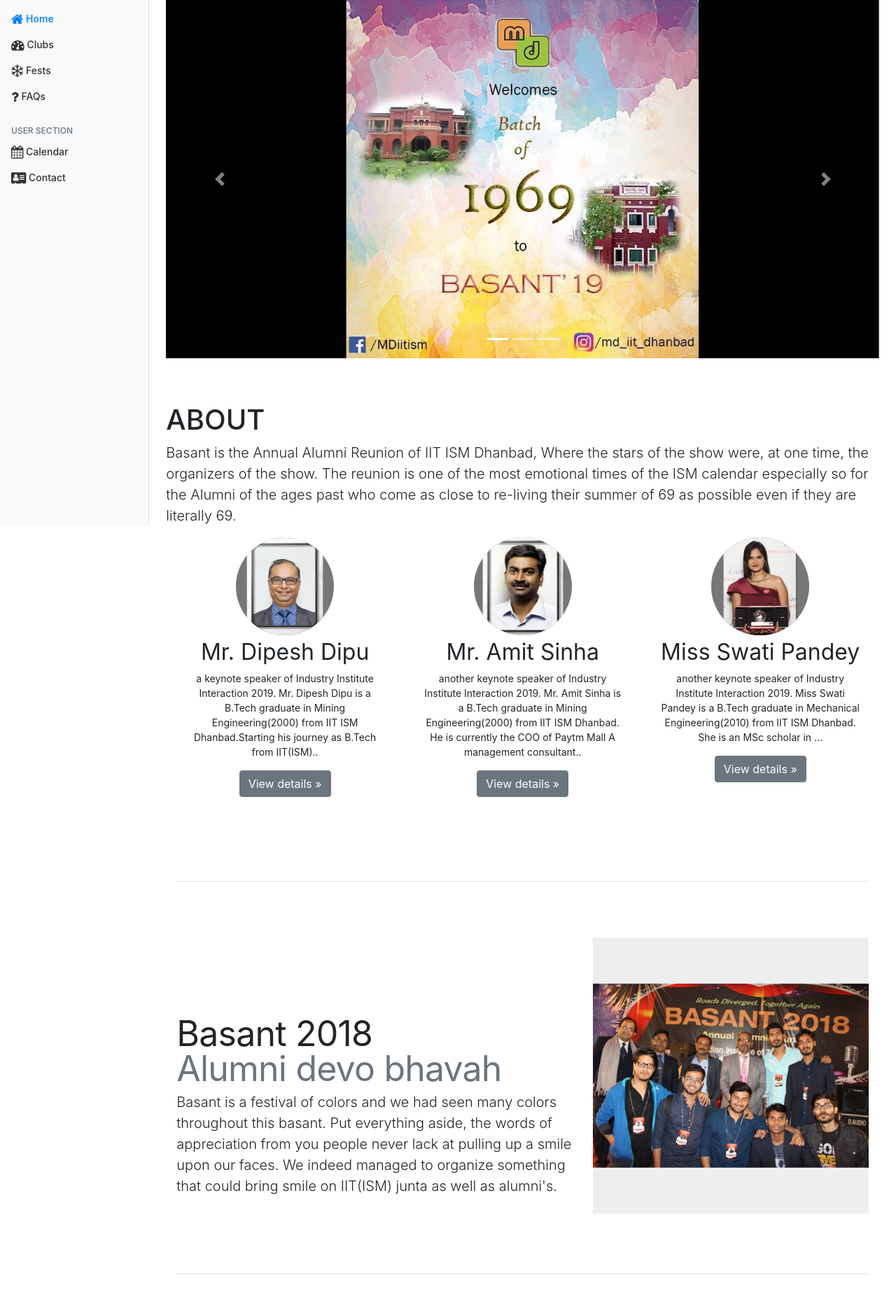
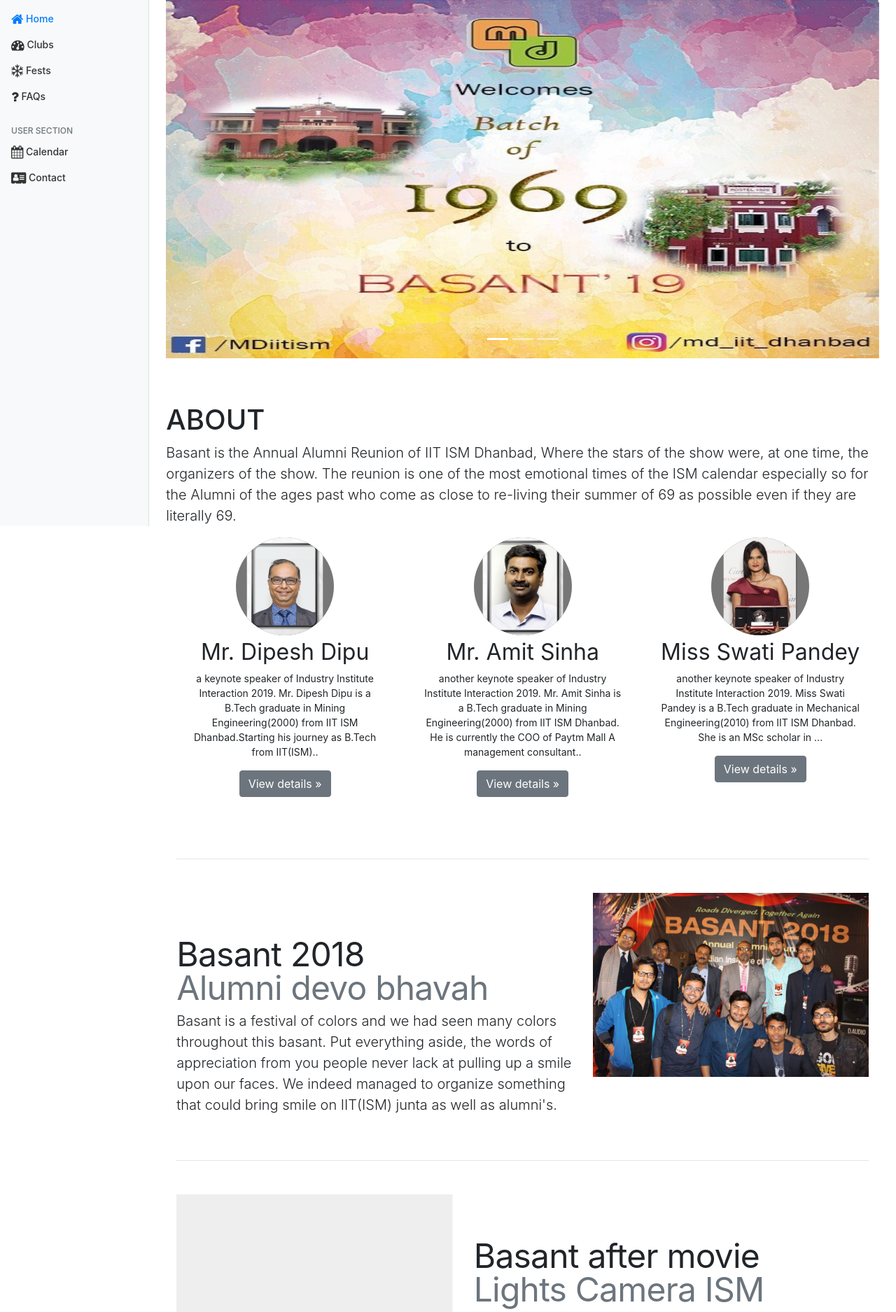
Before and after one commit to souravpd/ismClubs, a PHP site: page /fests/basant.html in a window 1280 px wide. Shown: the part 48-1923 px from the top of the page at 70% size. Run offline with PHP 8.4, Linux system fonts and the light colour scheme; grey boxes are pictures that could not be loaded.

Commit message:
Reduced gap between events in fests pages

```diff
--- a/fests/basant.html
+++ b/fests/basant.html
@@ -116,9 +116,8 @@
                             </ol>
                             <div class="carousel-inner">
                               <div class="carousel-item active">
-                                <svg class="bd-placeholder-img" width="100%" height="100%" xmlns="http://www.w3.org/2000/svg" preserveAspectRatio="xMidYMid slice" focusable="false" role="img"><rect width="100%" height="100%" fill="black"/>
-                                  <image href="basant_img/guest2.jpg" height="100%" width="100%"/>
-                                </svg>
+                                <img src="basant_img/guest2.jpg" class="bd-placeholder-img bd-placeholder-img-lg featurette-image img-fluid mx-auto" width="500" height="500" xmlns="http://www.w3.org/2000/svg" preserveAspectRatio="xMidYMid slice" focusable="false" role="img" aria-label="Placeholder: 500x500"><title>Placeholder</title><rect width="100%" height="100%" fill="#eee"/></img>
+
                                 <div class="container">
                                   <div class="carousel-caption text-left">
 
@@ -126,18 +125,14 @@
                                 </div>
                               </div>
                               <div class="carousel-item">
-                                <svg class="bd-placeholder-img" width="100%" height="100%" xmlns="http://www.w3.org/2000/svg" preserveAspectRatio="xMidYMid slice" focusable="false" role="img"><rect width="100%" height="100%" fill="black"/>
-                                  <image href="basant_img/guest1.jpg" height="100%" width="100%"/>
-                                </svg>
+                                <img src="basant_img/guest1.jpg" class="bd-placeholder-img bd-placeholder-img-lg featurette-image img-fluid mx-auto" width="500" height="500" xmlns="http://www.w3.org/2000/svg" preserveAspectRatio="xMidYMid slice" focusable="false" role="img" aria-label="Placeholder: 500x500"><title>Placeholder</title><rect width="100%" height="100%" fill="#eee"/></img>
                                 <div class="container">
                                   <div class="carousel-caption">
                                      </div>
                                 </div>
                               </div>
                               <div class="carousel-item">
-                                <svg class="bd-placeholder-img" width="100%" height="100%" xmlns="http://www.w3.org/2000/svg" preserveAspectRatio="xMidYMid slice" focusable="false" role="img"><rect width="100%" height="100%" fill="black"/>
-                                  <image href="basant_img/decoration.jpg" height="100%" width="100%"/>
-                                </svg>
+                                <img src="basant_img/decoration.jpg" class="bd-placeholder-img bd-placeholder-img-lg featurette-image img-fluid mx-auto" width="500" height="500" xmlns="http://www.w3.org/2000/svg" preserveAspectRatio="xMidYMid slice" focusable="false" role="img" aria-label="Placeholder: 500x500"><title>Placeholder</title><rect width="100%" height="100%" fill="#eee"/></img>
                                 <div class="container">
 
                                   <div class="carousel-caption text-right">
@@ -218,8 +213,7 @@
                                   We indeed managed to organize something that could bring smile on IIT(ISM) junta as well as alumni's.</p>
                               </div>
                               <div class="col-md-5">
-                                <svg class="bd-placeholder-img bd-placeholder-img-lg featurette-image img-fluid mx-auto" width="500" height="500" xmlns="http://www.w3.org/2000/svg" preserveAspectRatio="xMidYMid slice" focusable="false" role="img" aria-label="Placeholder: 500x500"><title>Placeholder</title><rect width="100%" height="100%" fill="#eee"/><text x="50%" y="50%" fill="#aaa" dy=".3em">500x500</text><image href="basant_img/guest3.jpg" height="100%" width="100%" /></svg>
-                              </div>
+                                <img src="basant_img/guest3.jpg" class="bd-placeholder-img bd-placeholder-img-lg featurette-image img-fluid mx-auto" width="500" height="500" xmlns="http://www.w3.org/2000/svg" preserveAspectRatio="xMidYMid slice" focusable="false" role="img" aria-label="Placeholder: 500x500"><title>Placeholder</title><rect width="100%" height="100%" fill="#eee"/></img>                           </div>
                             </div>
 
                             <hr class="featurette-divider">
@@ -230,15 +224,13 @@
                                 <p class="lead">Age is just a number and its never to old to get bold. Here we are with the official Aftermovie of Basant-19 where we celebrate love and friendship. The batch of 1969 celebrates its golden jubilee with love, joy and gets to go back to their old college days and collect the memories which was followed by the rose giving ceremony that marked the termination of the two day festival of joy giving.</p>
                               </div>
                               <div class="col-md-5 order-md-1 ">
-                                <svg class="bd-placeholder-img bd-placeholder-img-lg featurette-image img-fluid mx-auto" width="500" height="500" xmlns="http://www.w3.org/2000/svg" preserveAspectRatio="xMidYMid slice" focusable="false" role="img" aria-label="Placeholder: 500x500"><title>Placeholder</title><rect width="100%" height="100%" fill="#eee"/><text x="50%" y="50%" fill="#aaa" dy=".3em">500x500</text> <foreignObject x="10" y="10" width="800" height="800">
+                                <svg class="bd-placeholder-img bd-placeholder-img-lg featurette-image img-fluid mx-auto" width="500" height="500" xmlns="http://www.w3.org/2000/svg" preserveAspectRatio="xMidYMid slice" focusable="false" role="img" aria-label="Placeholder: 500x500"><title>Placeholder</title><rect width="100%" height="100%" fill="#eee"/><text x="50%" y="50%" fill="#aaa" dy=".3em">500x500</text> <foreignObject x="10" y="10" width="500" height="500">
                                  <div class="embed-responsive embed-responsive-4by3"> <iframe class="embed-responsive-item" width="100%" height="100%" src="https://www.youtube.com/embed/jZanLflNoz8" frameborder="0" allow="accelerometer; autoplay; encrypted-media; gyroscope; picture-in-picture" allowfullscreen></iframe>
                                  </div> </foreignObject></svg>
                             </div>
                         </div>
 
-                            <hr class="featurette-divider">
-
-                            <!-- /END THE FEATURETTES -->
+                       <br>      <!-- /END THE FEATURETTES -->
 
                           </div><!-- /.container -->
 
--- a/fests/concetto.html
+++ b/fests/concetto.html
@@ -229,8 +229,8 @@
 
                             </div>
 
-                            <hr class="featurette-divider">
 
+                            <br>
                             <!-- /END THE FEATURETTES -->
 
                           </div><!-- /.container -->
--- a/fests/pratibimb.html
+++ b/fests/pratibimb.html
@@ -228,8 +228,7 @@
 
                             </div>
 
-                            <hr class="featurette-divider">
-
+                            <br>
                             <!-- /END THE FEATURETTES -->
 
                           </div><!-- /.container -->
--- a/styles.css
+++ b/styles.css
@@ -270,7 +270,7 @@ footer{
 ------------------------- */
 
 .featurette-divider {
-  margin: 5rem 0; /* Space out the Bootstrap <hr> more */
+  margin: 3rem 0; /* Space out the Bootstrap <hr> more */
 }
 
 /* Thin out the marketing headings */
@@ -308,12 +308,12 @@ footer{
   }
 
   .featurette-heading {
-    font-size: 50px;
+    font-size: 3rem;
   }
 }
 
 @media (min-width: 62em) {
   .featurette-heading {
-    margin-top: 7rem;
+    margin-top: 4rem;
   }
 }
```
Also changed, not shown: fests/srijan.html (+5 -4 lines).
